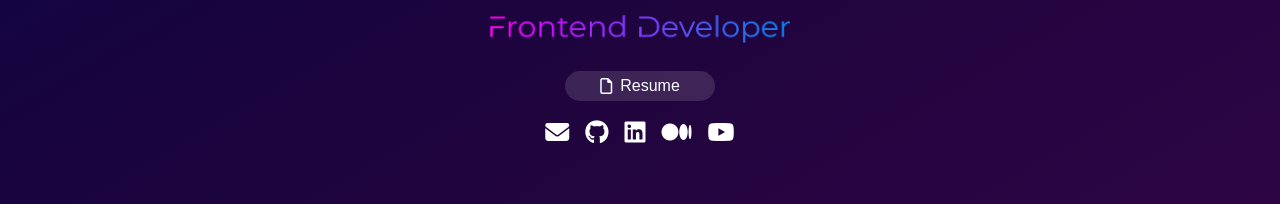
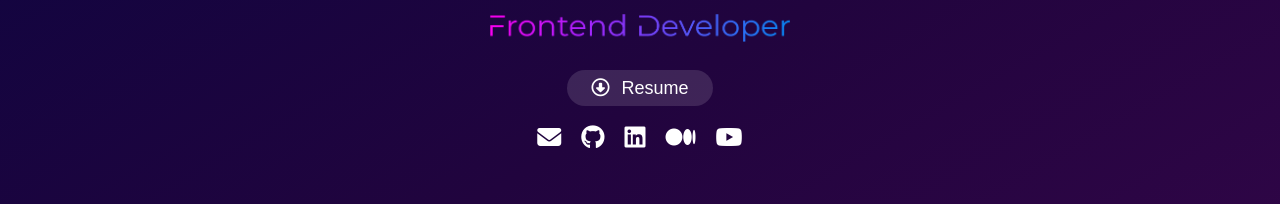
Before and after one commit to TaigaTi/taigati.github.io, a React (Create React App) app: page / in a window 1280 px wide. Shown: the part 532-736 px from the top of the page. Built offline with nearby package versions, Linux system fonts and the light colour scheme.

Commit message:
Added file download to resume button

```diff
--- a/src/components/Home.js
+++ b/src/components/Home.js
@@ -11,13 +11,14 @@ function Home() {
             <section id="intro" className="h-[90vh]">
                 <div className="container flex flex-col items-center justify-center gap-2">
                     <img className="avatar" src="technicallyti.png" alt="Tarika Birch" />
-                    <h1 className='text-5xl md:text-6xl'>Tarika Birch</h1>
+                    <h1 className='text-5xl md:text-6xl mb-1'>Tarika Birch</h1>
                     <img className="frontend" src="frontend.png" alt="Frontend Developer" />
 
-                    <button className="resume-button rounded mt-5 p-2 flex gap-2 items-center justify-space-between">
-                        <i className='fa-regular fa-file'></i>
-                        Resume
-                    </button>
+                    <a className="text-lg resume-button rounded mt-5 px-6 py-1 flex gap-2 items-center hover:scale-105 ease-in"
+                        download="Tarika_Birch-Resume.pdf" href="assets/Tarika_Birch-Resume.pdf">
+                        <i class="fa-regular fa-circle-down mr-1"></i>
+                        <p>Resume</p>
+                    </a>
 
                     <Socials />
                 </div>
--- a/src/components/ProjectPreview.js
+++ b/src/components/ProjectPreview.js
@@ -7,7 +7,7 @@ function ProjectPreview() {
                 <img className="project-image" src="technicallyti.png" alt="Tarika Birch" />
                 <div className='p-6'>
                     <h1 className="text-lg mb-2">Project Name</h1>
-                    <p className="text-sm">Lorem ipsum dolor this is a description of the project that we  need to see what the project is about.</p>
+                    <p className="text-sm opacity-80">Lorem ipsum dolor this is a description of the project that we  need to see what the project is about.</p>
                     <div className="project-tags flex gap-2 mt-3 text-sm flex-wrap">
                         <p>HTML</p>
                         <p>CSS</p>
--- a/src/components/Socials.js
+++ b/src/components/Socials.js
@@ -1,6 +1,6 @@
 function Socials() {
     return (
-        <div className="socials flex gap-4 mt-2 text-2xl w-min">
+        <div className="socials flex gap-5 mt-2 text-2xl w-min">
                         <a href="mailto:tarikabirch@gmail.com">
                             <i className="fa fa-envelope"></i>
                         </a>
--- a/src/styles/Home.css
+++ b/src/styles/Home.css
@@ -12,10 +12,14 @@
 }
 
 .resume-button {
-  padding: 3px 35px;
   border-radius: 50px;
   background-color: rgba(255, 255, 255, 0.129);
   color: white;
+}
+
+.resume-button:hover {
+  background-color: rgba(255, 255, 255, 0.195);
+  transition: all 0.2s ease-in-out;
 }
 
 .avatar {
```
Also changed, not shown: 1 other file (tests, documents, lock files or other folders).
